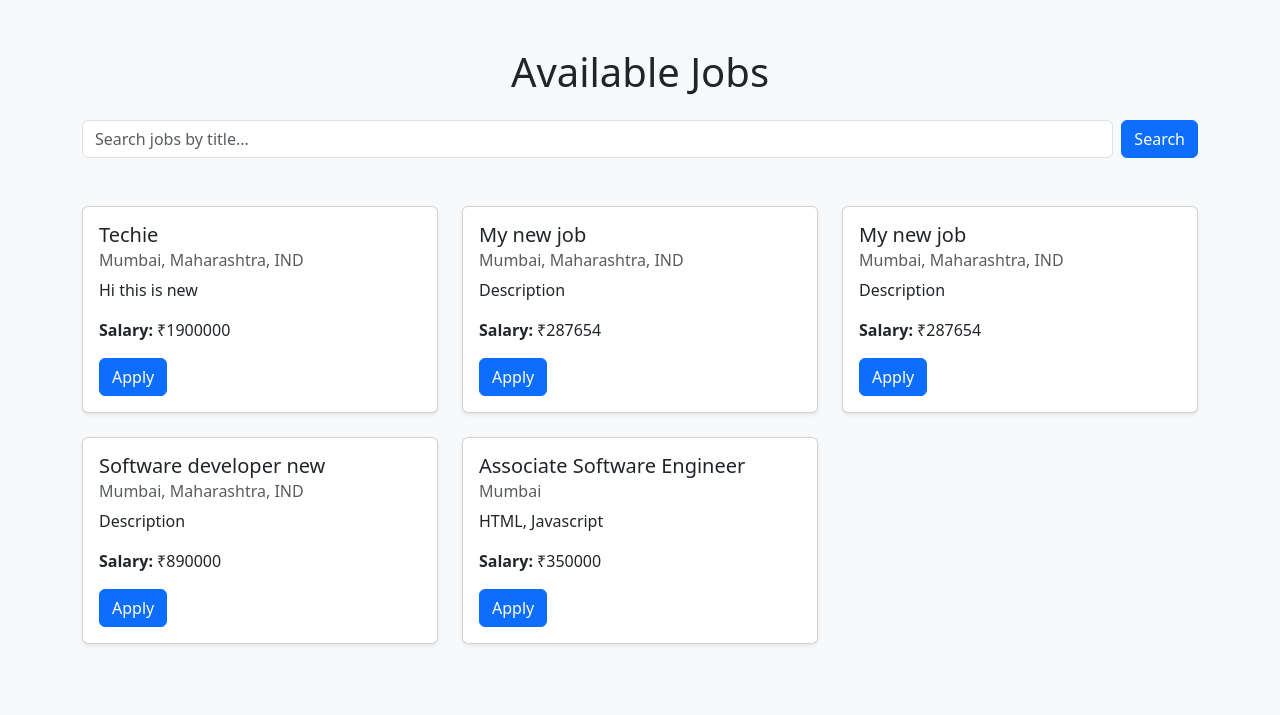
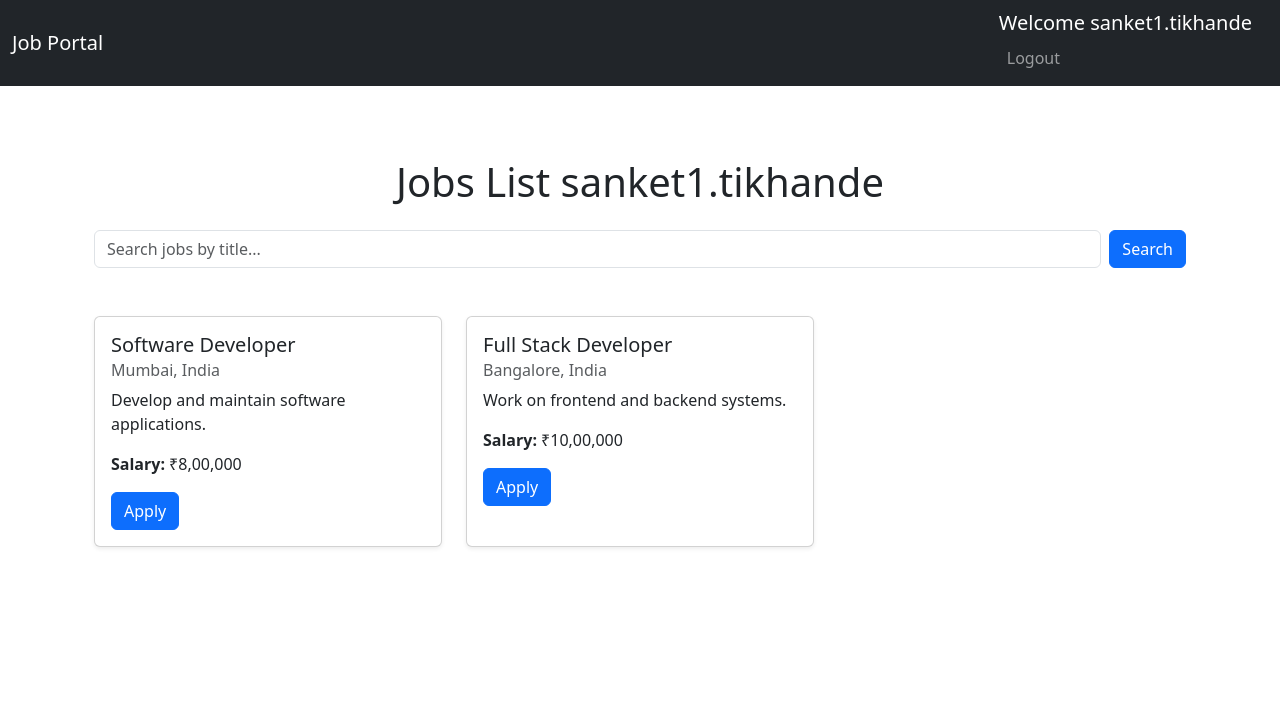
Before and after one commit to RutujaKapote99/Job-Portal, a Django app: page /jobs/job_list/ in a window 1280 px wide. Shown: the top 715 px of the page. Run offline with Django 4.2, Linux system fonts and the light colour scheme; a user stored in the database is signed in; data comes from the database, SQL or seed files in the repository; both versions use the stored data as it was after the commit.

Commit message:
Changes added for JOb Portal

```diff
--- a/Job_Portal_Fiesta/settings.py
+++ b/Job_Portal_Fiesta/settings.py
@@ -39,6 +39,7 @@ INSTALLED_APPS = [
     'django.contrib.staticfiles',
     'accounts',
     'jobs',
+    'widget_tweaks',
 ]
 
 MIDDLEWARE = [
--- a/accounts/templates/accounts/base.html
+++ b/accounts/templates/accounts/base.html
@@ -1,25 +1,64 @@
+<!-- templates/accounts/base.html -->
 <!DOCTYPE html>
 <html lang="en">
   <head>
     <meta charset="UTF-8" />
-    <meta name="viewport" content="width=device-width, initial-scale=1.0" />
-    <title>JobPortalFiesta</title>
+    <title>Job Portal Fiesta</title>
     <link
-      href="https://cdn.jsdelivr.net/npm/bootstrap@5.3.0-alpha1/dist/css/bootstrap.min.css"
+      href="https://cdn.jsdelivr.net/npm/bootstrap@5.3.3/dist/css/bootstrap.min.css"
       rel="stylesheet"
     />
   </head>
   <body>
-    <nav class="navbar navbar-expand-lg navbar-dark bg-primary">
-      <div class="container">
-        <a class="navbar-brand" href="#">Job Portal Fiesta</a>
+    <nav class="navbar navbar-expand-lg navbar-dark bg-dark mb-4">
+      <div class="container-fluid">
+        <a class="navbar-brand" href="{% url 'job_list' %}">Job Portal</a>
+        <button
+          class="navbar-toggler"
+          type="button"
+          data-bs-toggle="collapse"
+          data-bs-target="#navbarNav"
+        >
+          <span class="navbar-toggler-icon"></span>
+        </button>
+
+        <div class="collapse navbar-collapse" id="navbarNav">
+          <ul class="navbar-nav me-auto">
+            {% if profile.user_type == "recruiter" %}
+            <li class="nav-item">
+              <a class="nav-link" href="{% url 'job_create' %}">Post a Job</a>
+            </li>
+
+            <li class="nav-item">
+              <a class="nav-link" href="{% url 'job_list' %}"
+                >Manage Listings</ausers = User.objects.all().order_by('id')
+
+              >
+            </li>
+
+            {% endif %}
+          </ul>
+
+          <ul class="navbar-nav">
+            {% if user.is_authenticated %}
+            <li class="nav-item">
+              <span class="navbar-brand"
+                >Welcome {{ user.username  }}</span
+              >
+              <a class="nav-link" href="{% url 'logout' %}">Logout</a>
+            </li>
+            {% else %}
+            <li class="nav-item">
+              <a class="nav-link" href="{% url 'login' %}">Login</a>
+            </li>
+            {% endif %}
+          </ul>
+        </div>
       </div>
     </nav>
 
-    <div class="container mt-4">{% block content %}{% endblock %}</div>
+    <div class="container">{% block content %} {% endblock %}</div>
 
-    <footer class="bg-light text-center py-3 mt-5">
-      <p class="mb-0">© 2025 JobPortalFiesta</p>
-    </footer>
+    <script src="https://cdn.jsdelivr.net/npm/bootstrap@5.3.3/dist/js/bootstrap.bundle.min.js"></script>
   </body>
 </html>
--- a/accounts/urls.py
+++ b/accounts/urls.py
@@ -5,7 +5,7 @@ from . import views
 urlpatterns = [
     path('', views.login_view, name='login'),
     path('register/', views.register_view, name='register'),
-    path('logout/', auth_views.LogoutView.as_view(), name='logout'),  # Using auth_views for logout
+    path('logout/', auth_views.LogoutView.as_view(next_page='login'), name='logout'),  # Using auth_views for logout
     path('home/', views.home_view, name='home'),
     path('redirect-dashboard/', views.redirect_dashboard, name='redirect_dashboard'),
     path('admin-dashboard/', views.admin_dashboard, name='admin_dashboard'),  # define view
--- a/jobs/templates/jobs/job_list.html
+++ b/jobs/templates/jobs/job_list.html
@@ -1,18 +1,11 @@
-<!DOCTYPE html>
-<html lang="en">
-  <head>
-    <meta charset="UTF-8" />
-    <title>Job List</title>
-    <link
-      href="https://cdn.jsdelivr.net/npm/bootstrap@5.3.0/dist/css/bootstrap.min.css"
-      rel="stylesheet"
-    />
-  </head>
-  <body class="bg-light">
+{% extends "accounts/base.html" %} {% block content %}
 <div class="container py-5">
-      <h1 class="mb-4 text-center">Available Jobs</h1>
+  <h1 class="mb-4 text-center">Jobs List {{user}}</h1>
 
   <!-- Search Bar -->
+  {% if user.is_authenticated and user.profile.user_type == "recruiter" %}
+  <a href="{% url 'job_create' %}" class="btn btn-primary">Post a Job</a>
+  {% endif %}
   <form method="GET" class="d-flex mb-5" role="search">
     <input
       class="form-control me-2"
@@ -26,7 +19,6 @@
 
   <!-- Job List -->
   <div class="row">
-        <!-- Add an "Apply" button for each job -->
     {% for job in jobs %}
     <div class="col-md-6 col-lg-4 mb-4">
       <div class="card shadow-sm h-100">
@@ -34,11 +26,8 @@
           <h5 class="card-title">{{ job.title }}</h5>
           <h6 class="card-subtitle mb-2 text-muted">{{ job.location }}</h6>
           <p class="card-text">{{ job.description }}</p>
-              <p class="card-text">
-                <strong>Salary:</strong> ₹{{ job.salary }}
-              </p>
+          <p class="card-text"><strong>Salary:</strong> ₹{{ job.salary }}</p>
 
-              <!-- Apply Button -->
           <a href="#" class="btn btn-primary">Apply</a>
         </div>
       </div>
@@ -46,7 +35,4 @@
     {% endfor %}
   </div>
 </div>
-
-    <script src="https://cdn.jsdelivr.net/npm/bootstrap@5.3.0/dist/js/bootstrap.bundle.min.js"></script>
-  </body>
-</html>
+{% endblock %}
--- a/jobs/views.py
+++ b/jobs/views.py
@@ -1,4 +1,4 @@
-from django.shortcuts import render
+from django.shortcuts import render,redirect
 from django.contrib.auth.decorators import login_required
 from .models import Job
 
@@ -6,7 +6,7 @@ from .models import Job
 def job_list(request):
     query = request.GET.get('q', '')
 
-    jobs_qs = Job.objects.all()
+    jobs_qs = Job.objects.filter(posted_by=request.user)
     using_dummy_data = not jobs_qs.exists()
 
     if using_dummy_data:
```
Also changed, not shown: Requirements.txt.txt (added, +22 -0 lines), accounts/forms.py (+8 -8 lines), jobs/templates/jobs/job_create.html (+5 -17 lines), db.sqlite3. Lines whose indentation alone changed are shown as unchanged.
